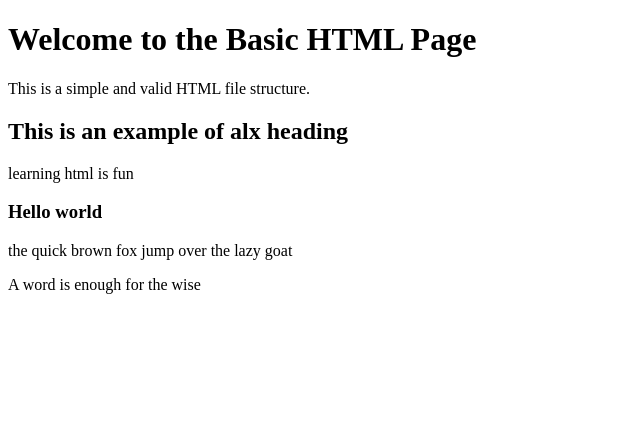
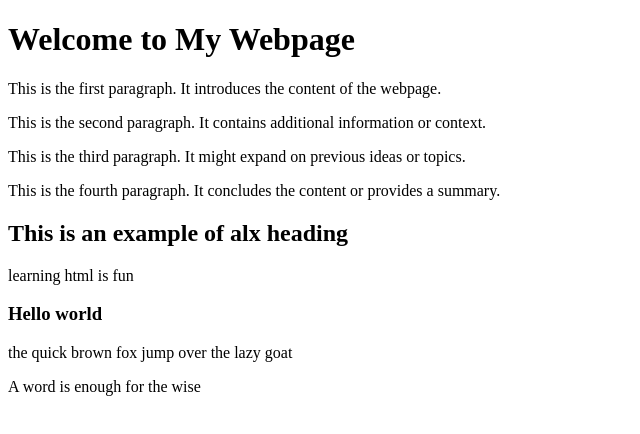
Before and after one commit to zahddy-davince/My_First_Portfolio, a plain HTML site: page html_basic/index.html in a window 1280 px wide. Shown: the whole page, without its empty margins (0-640 px from the left). Drawn offline with Linux system fonts and the light colour scheme.

Commit message:
html_basic

```diff
--- a/html_basic/index.html
+++ b/html_basic/index.html
@@ -6,8 +6,12 @@
     <title>Basic HTML Page</title>
 </head>
 <body>
-    <h1>Welcome to the Basic HTML Page</h1>
-    <p>This is a simple and valid HTML file structure.</p>
+    <h1>Welcome to My Webpage</h1>
+
+    <p>This is the first paragraph. It introduces the content of the webpage.</p>
+    <p>This is the second paragraph. It contains additional information or context.</p>
+    <p>This is the third paragraph. It might expand on previous ideas or topics.</p>
+    <p>This is the fourth paragraph. It concludes the content or provides a summary.</p>
     <h2>This is an example of alx heading</h2>
     <p>learning html is fun</p>
     <h3> Hello world</h3>
```
